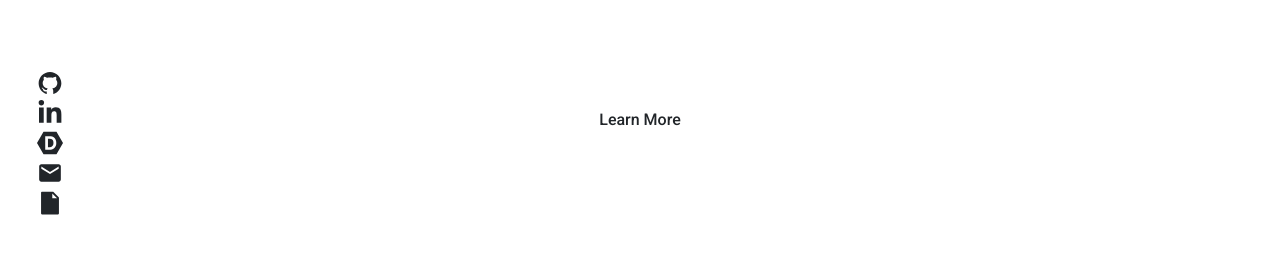
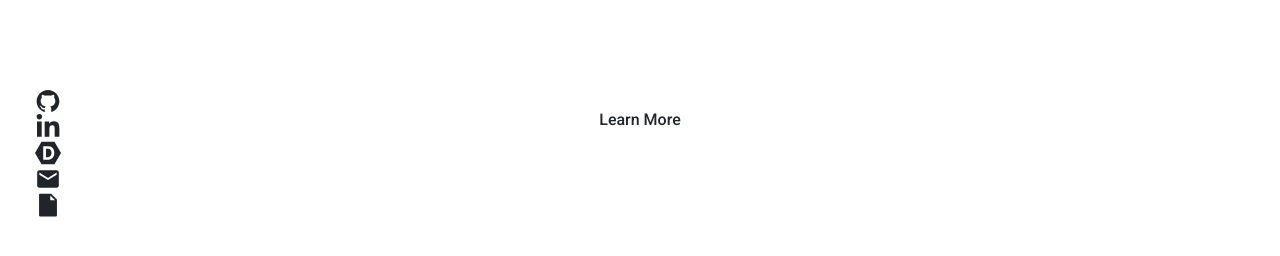
Before and after one commit to devkav/personalWebsite, a React (Create React App) app: page / in a window 1280 px wide. Shown: the part 532-788 px from the top of the page. Built offline with nearby package versions, Linux system fonts and the light colour scheme.

Commit message:
adjustments

```diff
--- a/src/index.css
+++ b/src/index.css
@@ -67,8 +67,7 @@ p {
 }
 
 .linkbar-icon {
-  font-size: clamp(26px, 2vw, 40px);
-  margin: 2px;
+  font-size: clamp(26px, 2vw, 32px);
   color: #212529;
   background-color: rgba(0, 0, 0, 0);
   transition: color .3s;
```
